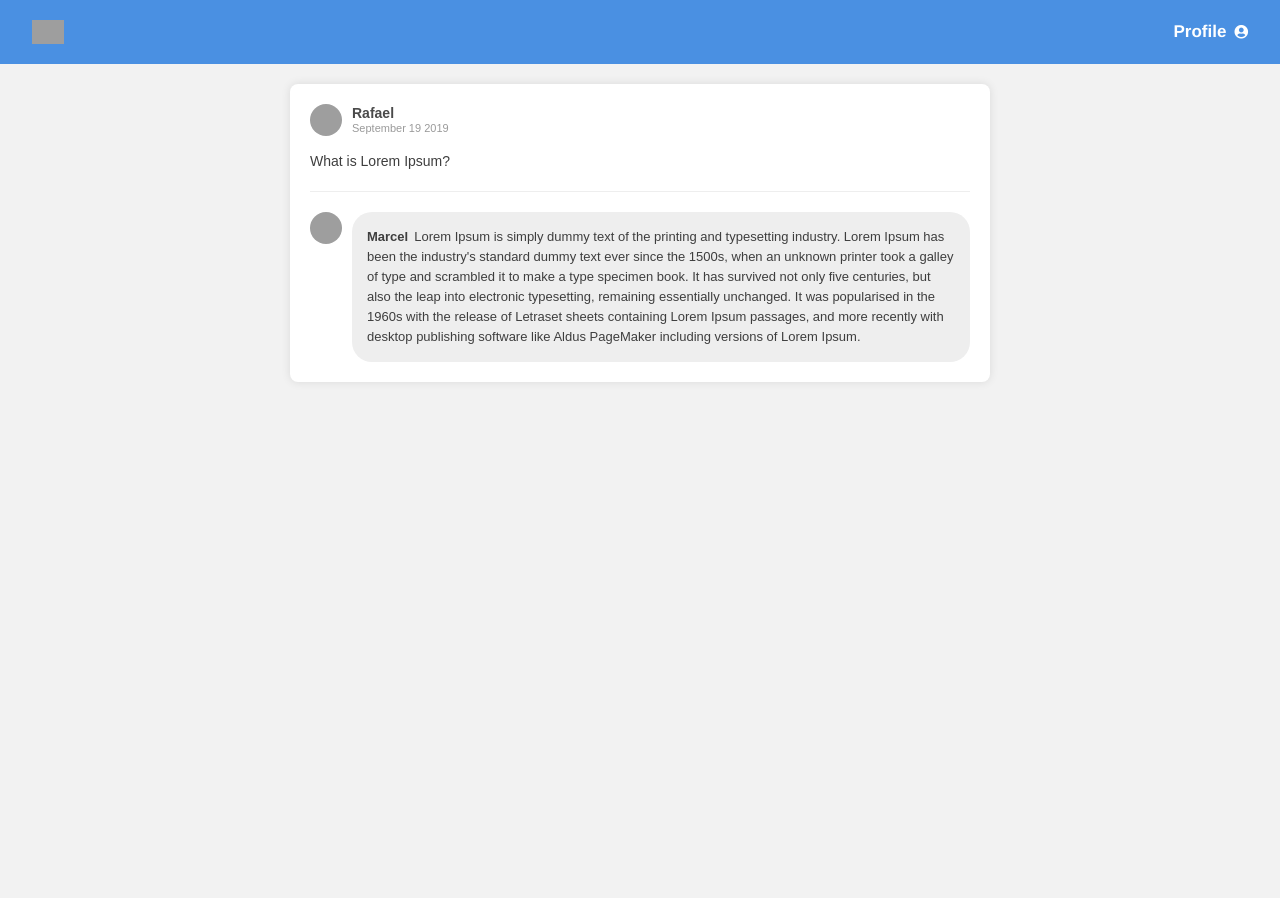
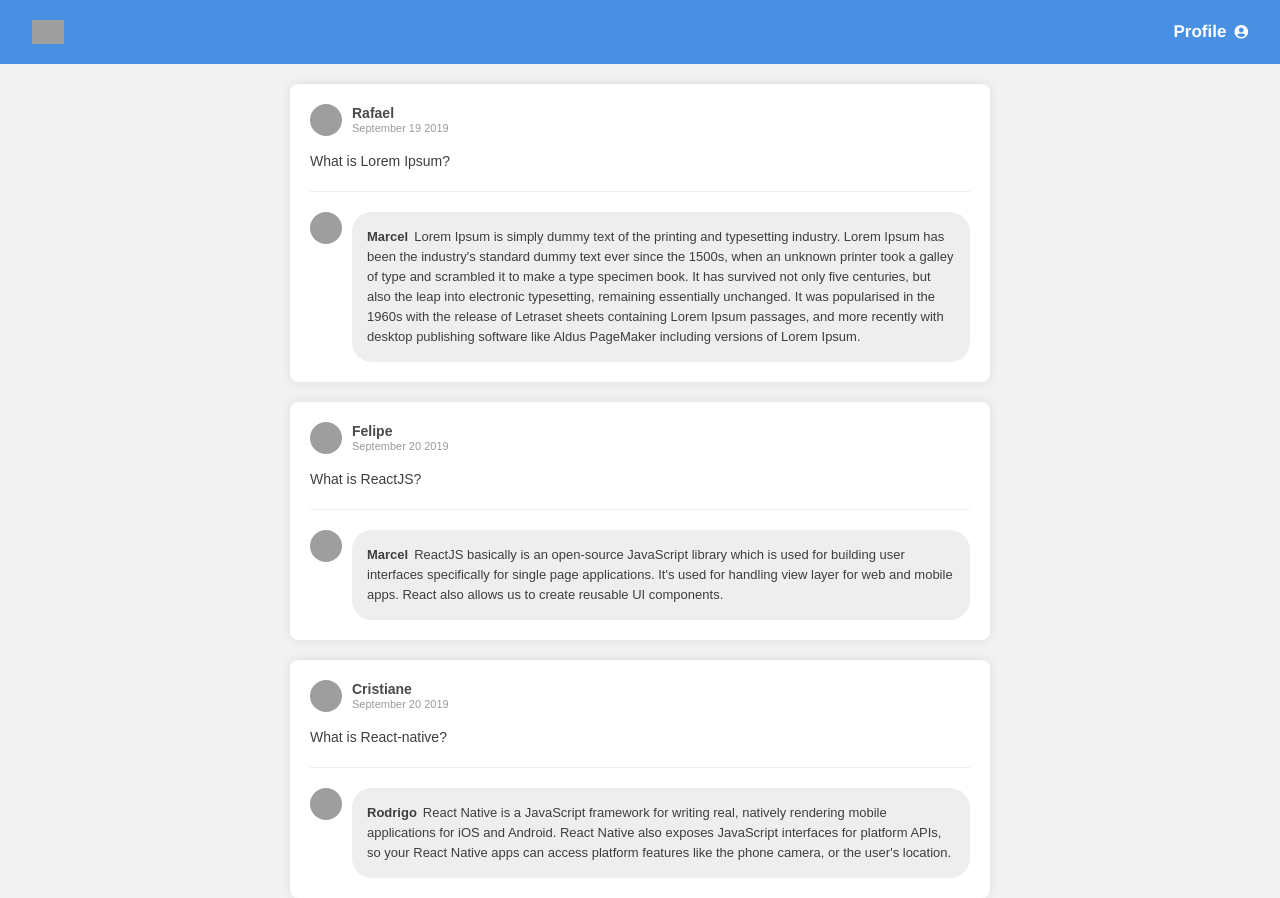
Before and after one commit to walter-garcia/React-app, a React app: page / in a window 1280 px wide. Before the commit the page ends 800 px from the top, so only its background shows below. Built offline with nearby package versions, Linux system fonts and the light colour scheme; grey boxes are pictures that could not be loaded.

Commit message:
add some data

```diff
--- a/src/components/PostsData.js
+++ b/src/components/PostsData.js
@@ -24,6 +24,44 @@ class PostsData extends Component {
           }
         ],
       },
+      {
+        id: 2,
+        author: {
+          name: 'Felipe',
+          avatar: 'https://imgur.com/GfhGMXu.jpeg',
+        },
+        date: 'September 20 2019',
+        content: 'What is ReactJS?',
+        comments: [
+          {
+            id: 1,
+            author: {
+              name: 'Marcel',
+              avatar: 'https://imgur.com/Qg2JHk9.png',
+            },
+            content: "ReactJS basically is an open-source JavaScript library which is used for building user interfaces specifically for single page applications. It's used for handling view layer for web and mobile apps. React also allows us to create reusable UI components."
+          }
+        ],
+      },
+      {
+        id: 2,
+        author: {
+          name: 'Cristiane',
+          avatar: 'https://imgur.com/QwtqBgY.jpeg',
+        },
+        date: 'September 20 2019',
+        content: 'What is React-native?',
+        comments: [
+          {
+            id: 1,
+            author: {
+              name: 'Rodrigo',
+              avatar: 'https://imgur.com/MeojNUL.jpeg',
+            },
+            content: "React Native is a JavaScript framework for writing real, natively rendering mobile applications for iOS and Android. React Native also exposes JavaScript interfaces for platform APIs, so your React Native apps can access platform features like the phone camera, or the user's location."
+          }
+        ],
+      }
     ]
   }
 
```
